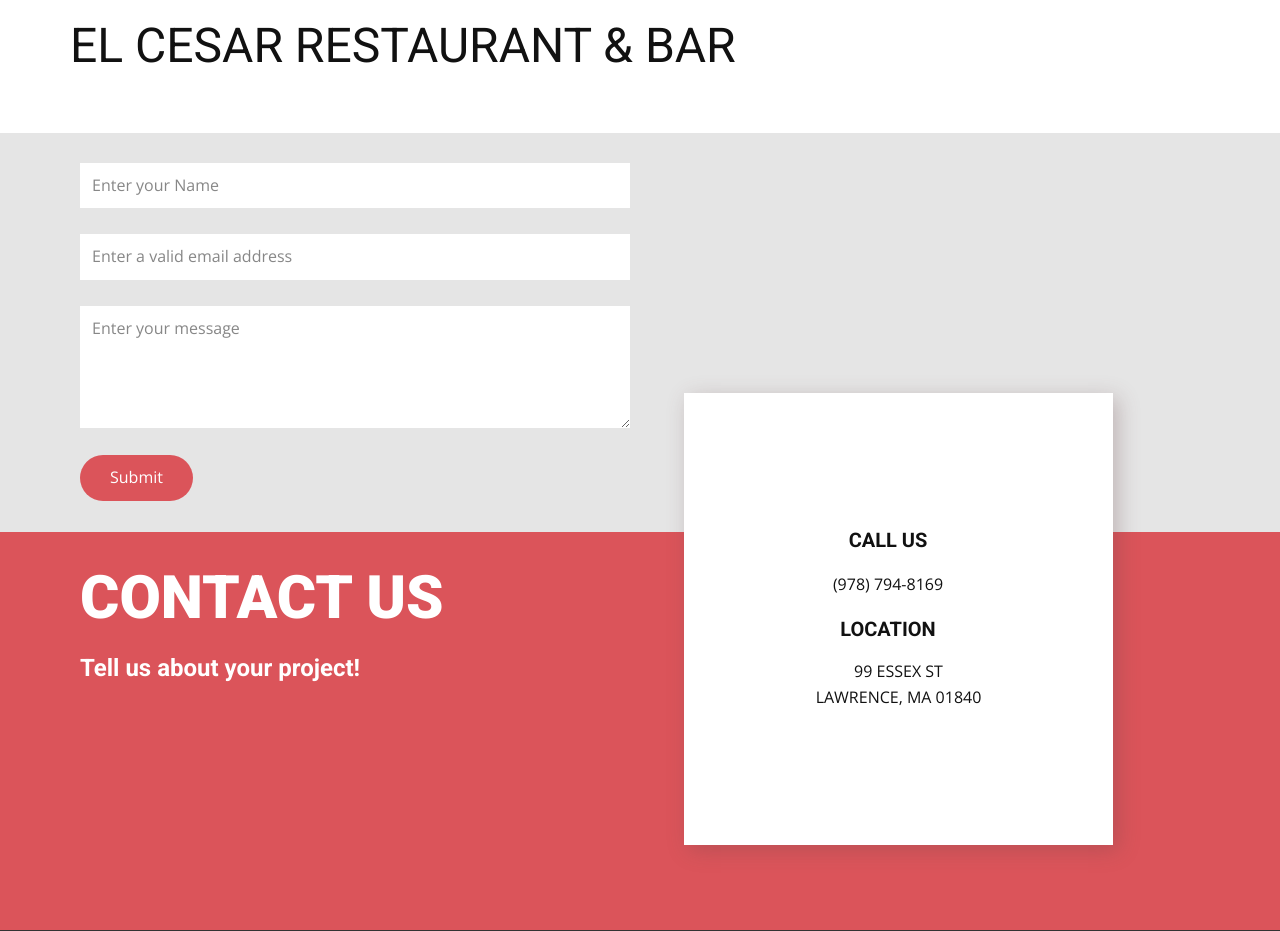
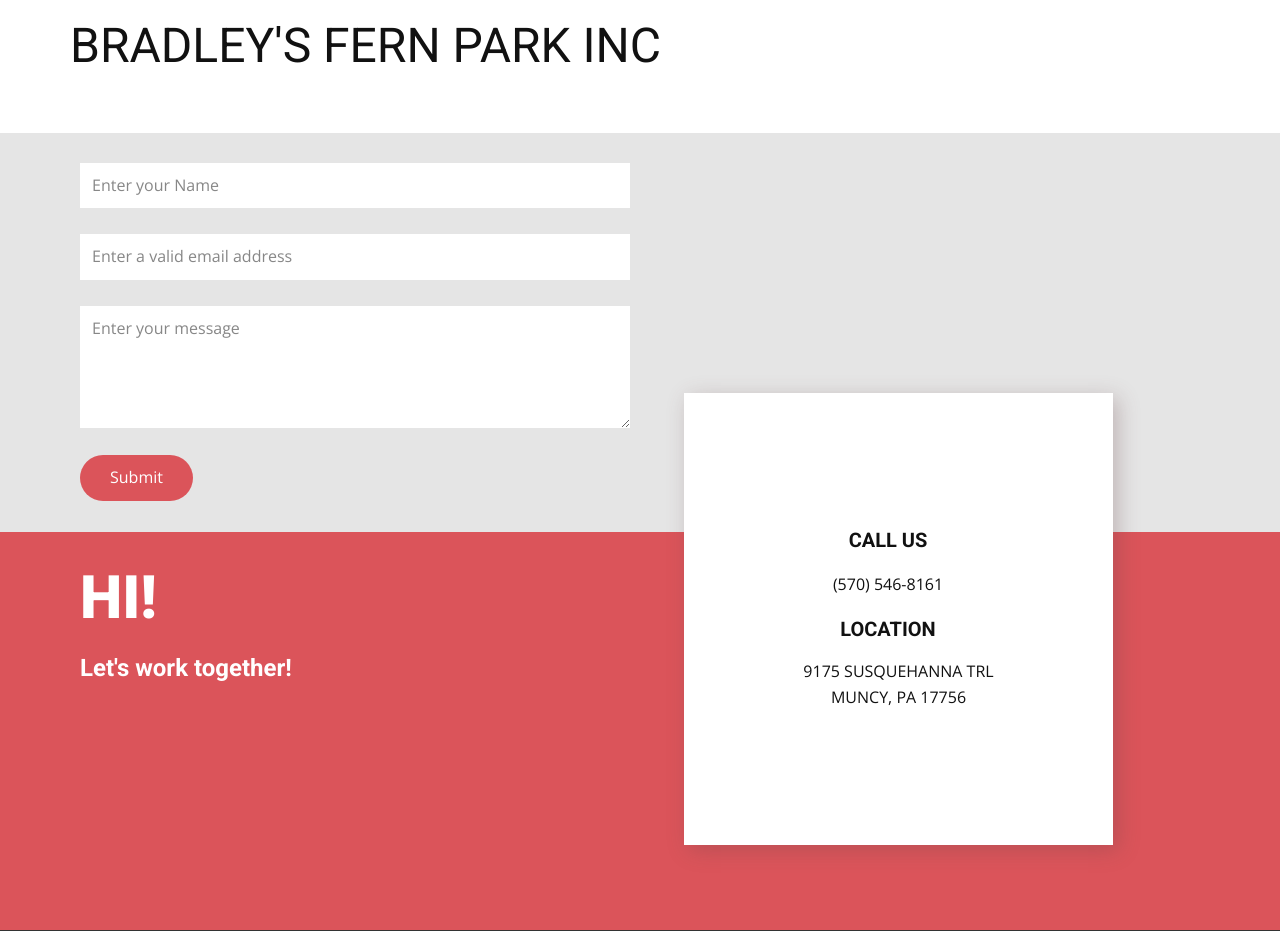
Before and after one commit to runacode/new, a PHP site: page / in a window 1280 px wide. Shown: the top 931 px of the page. Run offline with PHP 8.4, Linux system fonts and the light colour scheme.

Commit message:
Update index.php

```diff
--- a/index.php
+++ b/index.php
@@ -1,7 +1,7 @@
-<?php $company = "EL CESAR RESTAURANT & BAR";
-$phone = "(978) 794-8169";
-	$address1 = "99 ESSEX ST";
-	$address2 = "LAWRENCE, MA 01840";
+<?php $company = "BRADLEY'S FERN PARK INC";
+$phone = "(570) 546-8161";
+	$address1 = "9175 SUSQUEHANNA TRL";
+	$address2 = "MUNCY, PA 17756";
 ?>
 <!DOCTYPE html>
 <html style="font-size: 16px;">
@@ -73,8 +73,8 @@ $phone = "(978) 794-8169";
 
                   </div>
                 </div>
-                <h3 class="u-text u-text-7">Contact us</h3>
-                <h6 class="u-text u-text-8">Tell us about your project!</h6>
+                <h3 class="u-text u-text-7">Hi!</h3>
+                <h6 class="u-text u-text-8">Let's work together!</h6>
               </div>
             </div>
           </div>
```
